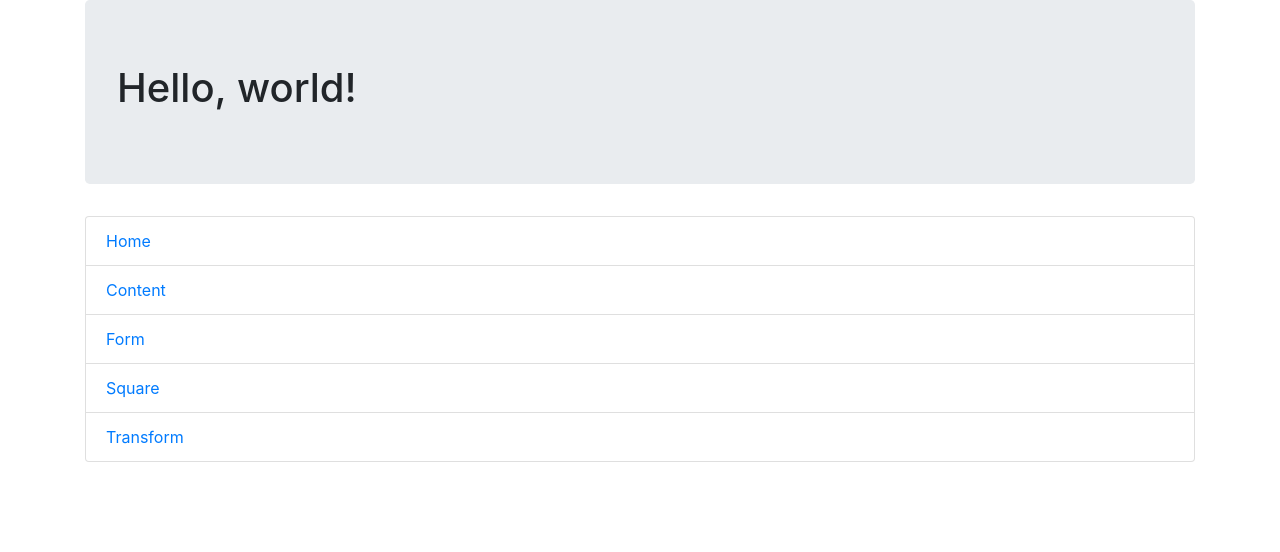
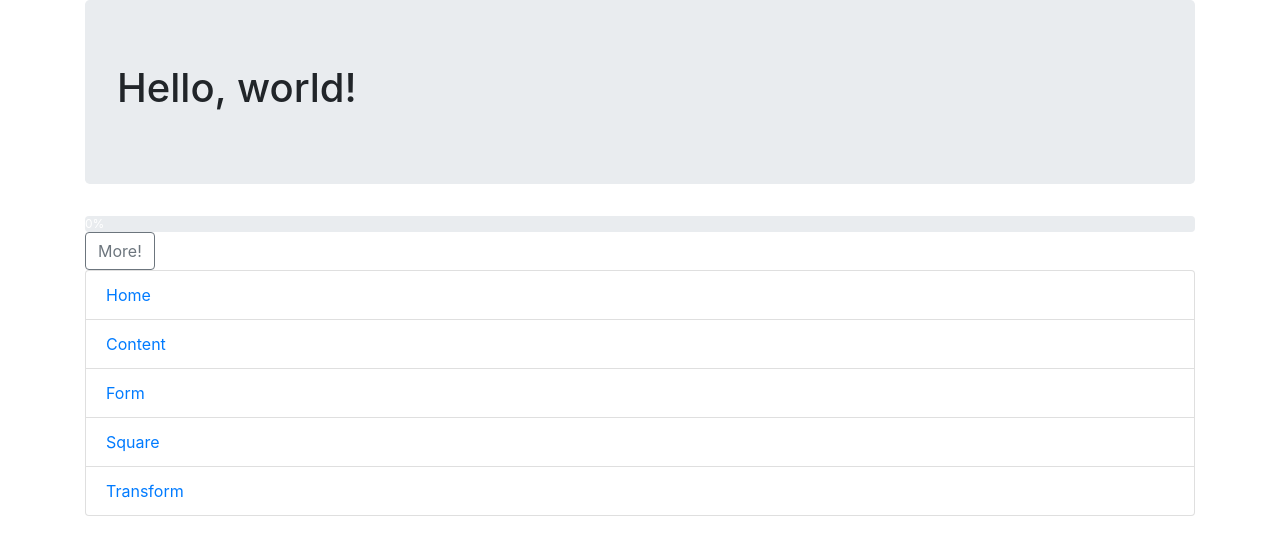
Before and after one commit to bettyeverett/react-testing-app, a React (Create React App) app: page /progress in a window 1280 px wide. Shown: the top 552 px of the page. Built offline with nearby package versions, Linux system fonts and the light colour scheme.

Commit message:
Creating a progress bar that increases by 10% each time the button is clicked until it reaches 100% and disables, using pre-built bootstrap components.

```diff
--- a/src/App.js
+++ b/src/App.js
@@ -12,6 +12,7 @@ import Form from "./Form";
 import Square from "./stuff/Square";
 import Transform from "./form/Transform";
 import Footer from "./stuff/Footer";
+import Progress from "./pbcomponents/Progress";
 
 // use the Header component as if it was an HTML element
 const App = () => (
@@ -20,6 +21,7 @@ const App = () => (
     <Route path="/" component={ Header }/>
     <Route exact path="/content" component={ Paragraph }/>
     <Route exact path="/form" component={ Form } />
+    <Route exact path="/progress" component={ Progress } />
 
     <Route path="/square" render={ () => (
       <Square
--- /dev/null
+++ b/src/pbcomponents/Progress.js
@@ -0,0 +1,59 @@
+// Using only React Bootstrap components (there shouldn't be any HTML elements), create a <Progress> component. It should have a progress bar and a "More!" button. The progress bar should start at 0. Each time the button is pressed it should move 10% further along until it reaches 100%. Once it reaches 100% the button should become disabled.
+
+import React, { Component } from "react";
+
+import { ProgressBar, Button } from "react-bootstrap";
+
+class Progress extends Component {
+
+    constructor(props) {
+        super(props);
+
+        this.state = {
+            now: 0,
+        };
+
+        this.handleClick = this.handleClick.bind(this);
+
+    }
+
+    handleClick() {
+
+        let { now } = this.state;
+
+        if (now < 100)
+        this.setState( {
+            now: now + 10,
+        } );
+
+
+    }
+
+    render() {
+
+        let { now } = this.state;
+
+        return (
+
+            <>
+                <ProgressBar
+                    now={ now }
+                    label={`${ now }%`}
+                    striped variant="info"
+                />
+                <Button
+                    variant="outline-secondary"
+                    onClick={ this.handleClick }
+                    disabled={ now === 100 }
+                >
+                    More!
+                </Button>
+            </>
+
+        );
+
+    }
+
+}
+
+export default Progress;
```
